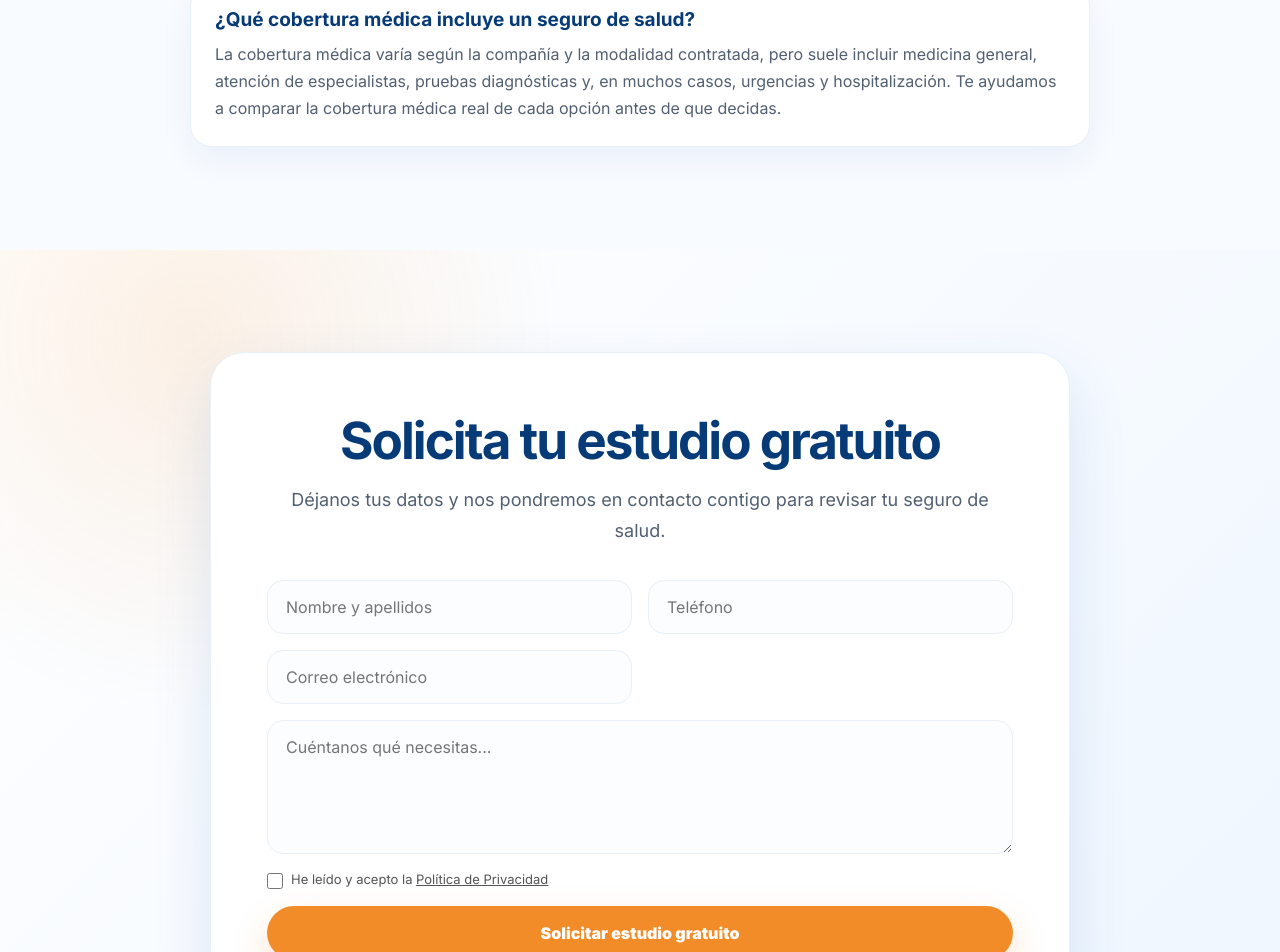
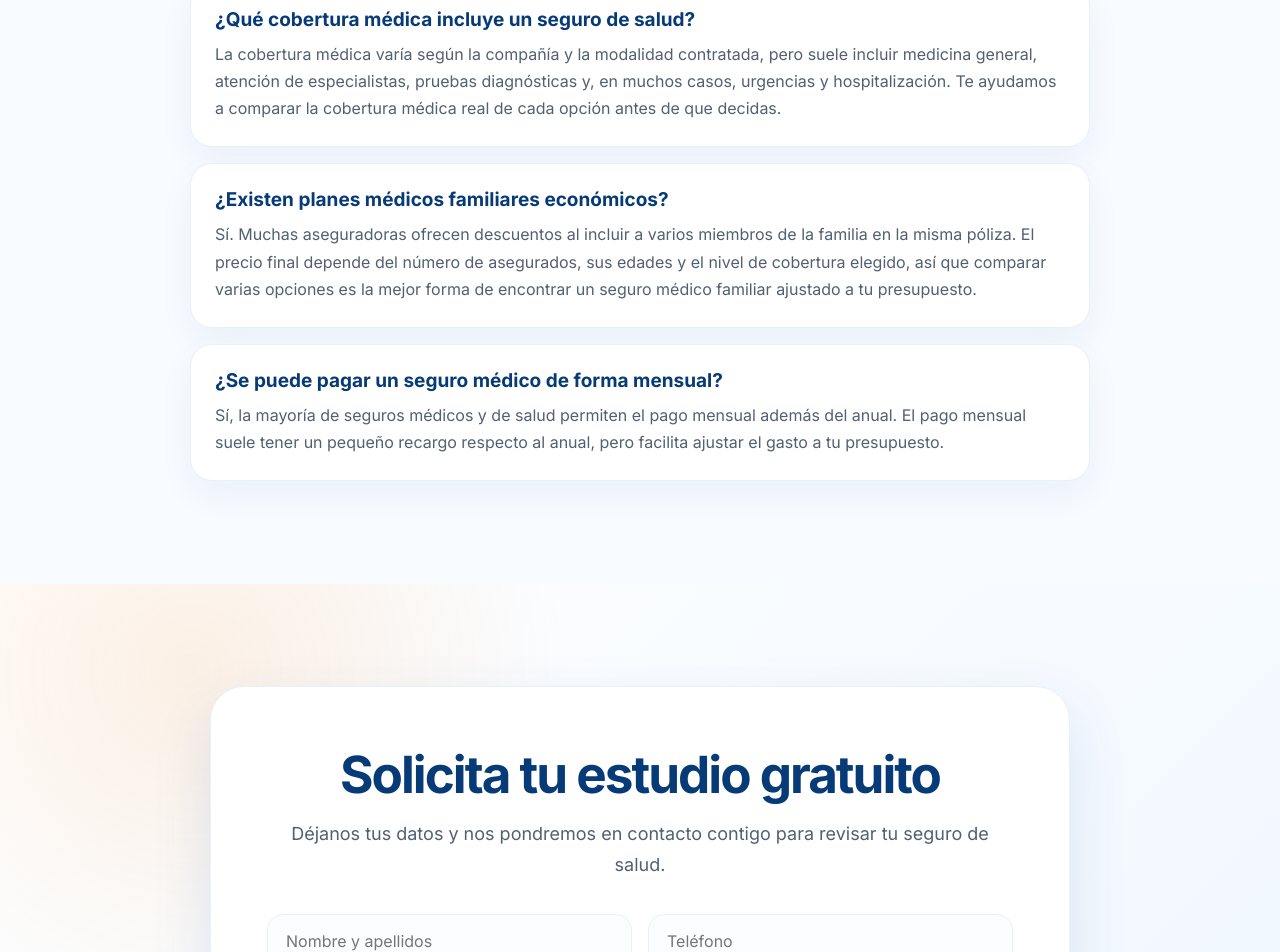
Before and after one commit to JaviGzlez/megustamiseguro, a React (Vite) app: page /seguro-salud in a window 1280 px wide. Shown: the part 4747-5699 px from the top of the page. Built offline with nearby package versions, Linux system fonts and the light colour scheme.

Commit message:
Mejoras version movil 4.0

```diff
--- a/src/pages/ArticuloSeguroGatos.jsx
+++ b/src/pages/ArticuloSeguroGatos.jsx
@@ -1,5 +1,6 @@
 import "./Blog.css";
 import { Helmet } from "react-helmet-async";
+import FaqSchema from "../components/FaqSchema";
 
 function ArticuloSeguroGatos() {
   return (
@@ -25,6 +26,21 @@ function ArticuloSeguroGatos() {
         <meta name="twitter:description" content="¿Buscas un seguro para tu gato? Te contamos qué cubre, cuánto cuesta y cómo elegir la mejor póliza de seguro de mascotas para gatos." />
         <meta name="twitter:image" content="https://megustamiseguro.es/og-image.jpg" />
       </Helmet>
+      <FaqSchema
+        items={[
+          {
+            question: "¿Es necesario un seguro de salud para el gato?",
+            answer:
+              "No es obligatorio, pero sí muy recomendable. Los gatos también sufren enfermedades renales, dentales o digestivas que pueden requerir tratamientos costosos, y un seguro evita que ese gasto recaiga de golpe sobre ti.",
+          },
+          {
+            question: "¿Qué diferencia hay entre un seguro de gatos y uno de mascotas general?",
+            answer:
+              "Un seguro de mascotas puede cubrir distintos animales, pero las condiciones (carencias, enfermedades cubiertas, límites de edad) suelen adaptarse según la especie, por lo que conviene revisar que la póliza esté pensada para gatos.",
+          },
+        ]}
+      />
+
       <header className="blogHeader">
         <a href="/">
           <img
@@ -116,6 +132,26 @@ function ArticuloSeguroGatos() {
           protección tendrá tu gato cuando realmente la necesite.
         </p>
 
+        <h2>Preguntas frecuentes</h2>
+
+        <p>
+          <strong>¿Es necesario un seguro de salud para el gato?</strong>
+          <br />
+          No es obligatorio, pero sí muy recomendable. Los gatos también
+          sufren enfermedades renales, dentales o digestivas que pueden
+          requerir tratamientos costosos, y un seguro evita que ese gasto
+          recaiga de golpe sobre ti cuando menos lo esperas.
+        </p>
+
+        <p>
+          <strong>¿Qué diferencia hay entre un seguro de gatos y uno de mascotas general?</strong>
+          <br />
+          Un seguro de mascotas puede cubrir distintos animales, pero las
+          condiciones (carencias, enfermedades cubiertas, límites de edad)
+          suelen adaptarse según la especie. Por eso conviene revisar que la
+          póliza esté realmente pensada para gatos.
+        </p>
+
         <h2>Conclusión</h2>
 
         <p>
--- a/src/pages/SeguroSalud.jsx
+++ b/src/pages/SeguroSalud.jsx
@@ -55,6 +55,16 @@ function SeguroSalud() {
             question: "¿Qué cobertura médica incluye un seguro de salud?",
             answer:
               "La cobertura médica varía según la compañía y la modalidad contratada, pero suele incluir medicina general, atención de especialistas, pruebas diagnósticas y, en muchos casos, urgencias y hospitalización.",
+          },
+          {
+            question: "¿Existen planes médicos familiares económicos?",
+            answer:
+              "Sí. Muchas aseguradoras ofrecen descuentos al incluir a varios miembros de la familia en la misma póliza. El precio final depende del número de asegurados, sus edades y el nivel de cobertura elegido.",
+          },
+          {
+            question: "¿Se puede pagar un seguro médico de forma mensual?",
+            answer:
+              "Sí, la mayoría de seguros médicos y de salud permiten el pago mensual además del anual, normalmente con un pequeño recargo respecto al pago anual.",
           },
         ]}
       />
@@ -403,6 +413,28 @@ function SeguroSalud() {
                 cobertura médica real de cada opción antes de que decidas.
               </p>
             </div>
+
+            <div className="healthFaqItem">
+              <h3>¿Existen planes médicos familiares económicos?</h3>
+              <p>
+                Sí. Muchas aseguradoras ofrecen descuentos al incluir a
+                varios miembros de la familia en la misma póliza. El precio
+                final depende del número de asegurados, sus edades y el
+                nivel de cobertura elegido, así que comparar varias opciones
+                es la mejor forma de encontrar un seguro médico familiar
+                ajustado a tu presupuesto.
+              </p>
+            </div>
+
+            <div className="healthFaqItem">
+              <h3>¿Se puede pagar un seguro médico de forma mensual?</h3>
+              <p>
+                Sí, la mayoría de seguros médicos y de salud permiten el pago
+                mensual además del anual. El pago mensual suele tener un
+                pequeño recargo respecto al anual, pero facilita ajustar el
+                gasto a tu presupuesto.
+              </p>
+            </div>
           </div>
         </div>
       </section>
```
